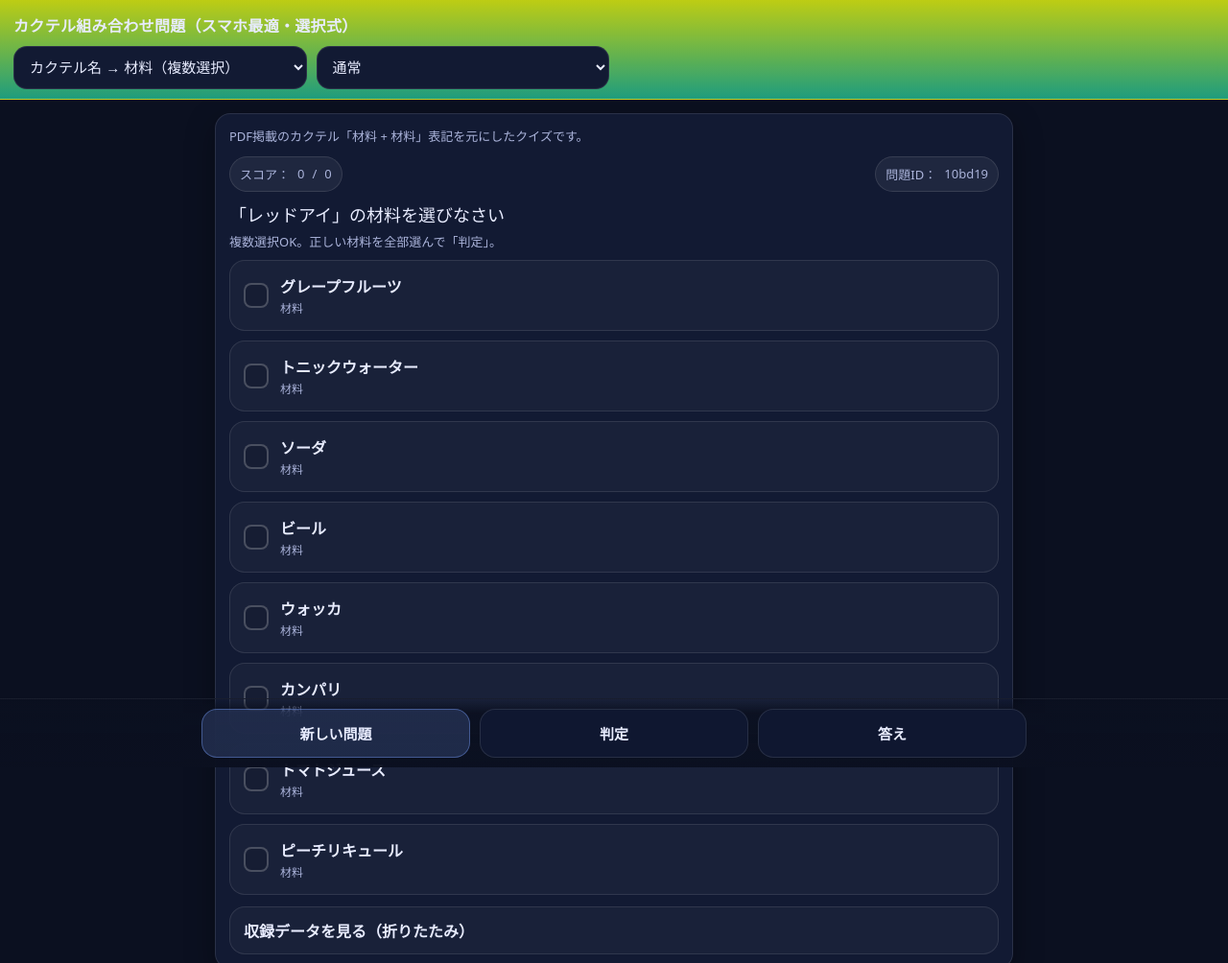
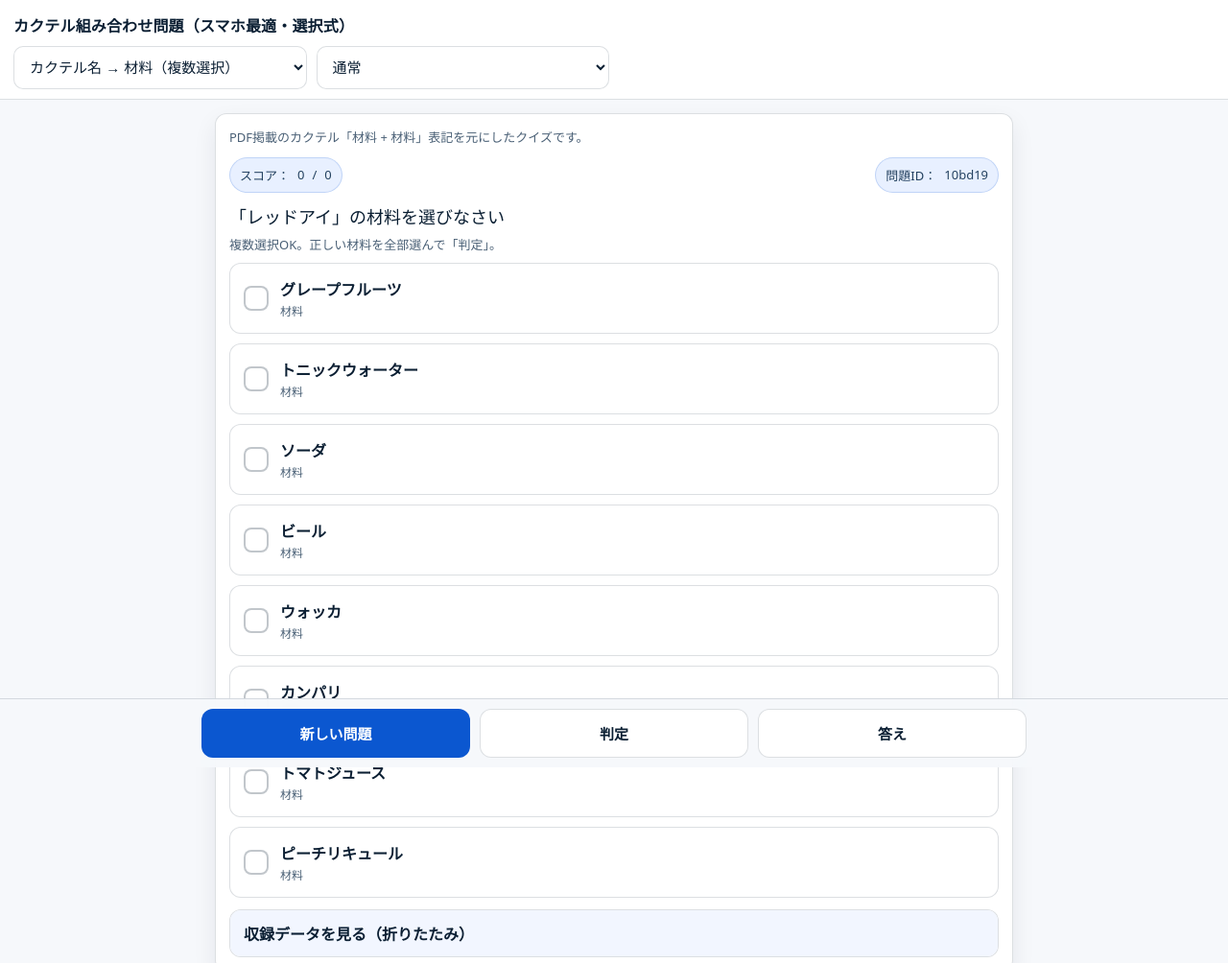
Before and after one commit to Rakkochchch/cocktail, a plain HTML site: page index.html in a window 1280 px wide. Shown: the top 1004 px of the page at 96% size. Drawn offline with Linux system fonts and the light colour scheme.

Commit message:
Add files via upload

```diff
--- a/index.html
+++ b/index.html
@@ -8,305 +8,267 @@
         />
         <title>カクテル組み合わせ問題（スマホ最適）</title>
         <style>
-            :root {
-                --bg: #0b1020;
-                --card: #121a33;
-                --card2: #0f1730;
-                --text: #e8ecff;
-                --muted: #aab3da;
-                --accent: #7aa2ff;
-                --ok: #35d07f;
-                --ng: #ff5c7a;
-                --line: rgba(255, 255, 255, 0.1);
-                --shadow: 0 10px 30px rgba(0, 0, 0, 0.35);
-                --radius: 16px;
+            :root{
+  /* Digital庁風：白基調＋青アクセント */
+  --bg:#f6f8fb;
+  --surface:#ffffff;
+  --surface2:#f2f6ff;
+
+  --text:#0b1f33;
+  --muted:#4a6076;
+
+  --accent:#0b57d0;        /* 代表的な行政サイト系の青 */
+  --accent-weak:#e8f0ff;
+
+  --ok:#0f7b3b;
+  --ng:#c62828;
+
+  --line: rgba(11,31,51,.14);
+
+  --radius:12px;
+  --shadow: 0 10px 24px rgba(11,31,51,.08);
 }
-            * {
-                box-sizing: border-box;
-                -webkit-tap-highlight-color: transparent;
+
+*{ box-sizing:border-box; -webkit-tap-highlight-color: transparent; }
+html, body{ height:100%; }
+body{
+  margin:0;
+  font-family: system-ui, -apple-system, "Hiragino Sans", "Noto Sans JP", sans-serif;
+  background:var(--bg);
+  color:var(--text);
 }
-            body {
-                margin: 0;
-                font-family: system-ui, -apple-system, "Hiragino Sans",
-                    "Noto Sans JP", sans-serif;
-                background: var(--bg);
-                color: var(--text);
-            }
-            header {
-                position: sticky;
-                top: 0;
-                z-index: 10;
-                padding: 14px 14px 10px;
-                border-bottom: 1px solid var(--line);
-                background: linear-gradient(
-                    180deg,
-                    rgba(193, 209, 20, 0.98),
-                    rgba(33, 177, 139, 0.88)
-                );
+
+/* header */
+header{
+  position:sticky; top:0; z-index:10;
+  padding:14px 14px 10px;
+  border-bottom:1px solid var(--line);
+  background:rgba(255,255,255,.92);
   backdrop-filter: blur(8px);
 }
-            h1 {
-                margin: 0 0 10px;
-                font-size: 16px;
-                letter-spacing: 0.02em;
+h1{
+  margin:0 0 10px;
+  font-size:16px;
+  letter-spacing:.01em;
 }
-            .controls {
-                display: flex;
-                gap: 10px;
-                flex-wrap: wrap;
-                align-items: center;
+
+/* selects */
+.controls{ display:flex; gap:10px; flex-wrap:wrap; align-items:center; }
+.controlRow{ display:grid; grid-template-columns: 1fr 1fr; gap:10px; width:100%; }
+@media(min-width:720px){ .controlRow{ grid-template-columns: 1fr 1fr 1fr 1fr; } }
+
+select{
+  width:100%;
+  background:var(--surface);
+  color:var(--text);
+  border:1px solid var(--line);
+  border-radius:10px;
+  padding:12px 12px;
+  font-size:15px;
 }
-            select {
-                width: 100%;
-                background: var(--card);
-                color: var(--text);
-                border: 1px solid var(--line);
-                border-radius: 14px;
-                padding: 12px 12px;
-                font-size: 15px;
-            }
-            .controlRow {
-                display: grid;
-                grid-template-columns: 1fr 1fr;
-                gap: 10px;
-                width: 100%;
-            }
-            @media (min-width: 720px) {
-                .controlRow {
-                    grid-template-columns: 1fr 1fr 1fr 1fr;
-                }
-            }
-            main {
-                max-width: 860px;
-                margin: 0 auto;
-                padding: 14px;
+
+/* layout */
+main{
+  max-width:860px;
+  margin:0 auto;
+  padding:14px;
   padding-bottom: calc(92px + env(safe-area-inset-bottom));
 }
-            .card {
-                background: var(--card);
-                border: 1px solid var(--line);
+
+.card{
+  background:var(--surface);
+  border:1px solid var(--line);
   border-radius: var(--radius);
-                padding: 14px;
+  padding:14px;
   box-shadow: var(--shadow);
 }
-            .meta {
-                color: var(--muted);
-                font-size: 13px;
-                line-height: 1.5;
+
+.meta{
+  color:var(--muted);
+  font-size:13px;
+  line-height:1.6;
 }
-            .topbar {
-                display: flex;
-                justify-content: space-between;
-                align-items: center;
-                gap: 10px;
-                margin-top: 10px;
-                flex-wrap: wrap;
+
+.topbar{
+  display:flex;
+  justify-content:space-between;
+  align-items:center;
+  gap:10px;
+  margin-top:10px;
+  flex-wrap:wrap;
 }
-            .pill {
-                display: inline-flex;
-                align-items: center;
-                gap: 8px;
-                padding: 8px 10px;
-                border-radius: 999px;
-                background: rgba(255, 255, 255, 0.06);
-                border: 1px solid var(--line);
-                font-size: 13px;
-                color: var(--muted);
+
+.pill{
+  display:inline-flex;
+  align-items:center;
+  gap:8px;
+  padding:8px 10px;
+  border-radius:999px;
+  background: var(--accent-weak);
+  border:1px solid rgba(11,87,208,.18);
+  font-size:13px;
+  color:#23415f;
 }
-            .q {
-                font-size: 18px;
-                line-height: 1.35;
-                margin: 12px 0 6px;
+
+.q{
+  font-size:18px;
+  line-height:1.45;
+  margin:12px 0 6px;
 }
-            .hint {
-                color: var(--muted);
-                font-size: 13px;
-                margin-bottom: 10px;
+.hint{
+  color:var(--muted);
+  font-size:13px;
+  margin-bottom:10px;
 }
 
 /* choices */
-            .choices {
-                display: grid;
-                gap: 10px;
-                margin-top: 10px;
-            }
-            .choice {
-                display: flex;
-                gap: 12px;
-                align-items: center;
-                padding: 14px 14px;
-                border-radius: 16px;
-                border: 1px solid var(--line);
-                background: rgba(255, 255, 255, 0.03);
-                cursor: pointer;
-                user-select: none;
-                min-height: 56px;
-            }
-            .choice:active {
-                transform: scale(0.995);
-            }
-            .choice .label {
-                flex: 1;
-            }
-            .choice .title {
-                font-size: 16px;
-                font-weight: 650;
-            }
-            .choice .sub {
-                font-size: 12px;
-                color: var(--muted);
-                margin-top: 2px;
+.choices{
+  display:grid;
+  gap:10px;
+  margin-top:10px;
 }
 
-            /* hide default inputs; keep accessible */
-            .choice input {
-                width: 1px;
-                height: 1px;
-                opacity: 0;
-                position: absolute;
-                pointer-events: none;
+.choice{
+  display:flex;
+  gap:12px;
+  align-items:center;
+  padding:14px 14px;
+  border-radius: 12px;
+  border:1px solid var(--line);
+  background: var(--surface);
+  cursor:pointer;
+  user-select:none;
+  min-height:56px;
 }
 
-            /* custom checkbox/radio */
-            .mark {
-                width: 26px;
-                height: 26px;
-                border-radius: 8px;
-                border: 2px solid rgba(255, 255, 255, 0.22);
-                display: grid;
-                place-items: center;
-                flex: 0 0 26px;
-                background: rgba(0, 0, 0, 0.1);
+.choice:active{ transform: scale(.995); }
+
+.choice .label{ flex:1; }
+.choice .title{ font-size:16px; font-weight:700; }
+.choice .sub{ font-size:12px; color:var(--muted); margin-top:2px; }
+
+.choice input{
+  width:1px; height:1px;
+  opacity:0;
+  position:absolute;
+  pointer-events:none;
 }
-            .mark::after {
-                content: "";
-                width: 12px;
-                height: 12px;
-                border-radius: 4px;
+
+.mark{
+  width:26px; height:26px;
+  border-radius:8px;
+  border:2px solid rgba(11,31,51,.25);
+  display:grid;
+  place-items:center;
+  flex:0 0 26px;
+  background: #fff;
+}
+.choice[data-type="radio"] .mark{ border-radius:999px; }
+
+.mark::after{
+  content:"";
+  width:12px; height:12px;
+  border-radius:4px;
   transform: scale(0);
   background: var(--accent);
-                transition: transform 0.12s ease;
+  transition: transform .12s ease;
 }
-            .choice[data-type="radio"] .mark {
-                border-radius: 999px;
-            }
-            .choice[data-type="radio"] .mark::after {
-                border-radius: 999px;
-                width: 12px;
-                height: 12px;
+.choice[data-type="radio"] .mark::after{
+  border-radius:999px;
+  width:12px; height:12px;
 }
 
-            .choice.selected {
-                border-color: rgba(122, 162, 255, 0.55);
-                background: rgba(122, 162, 255, 0.1);
+.choice.selected{
+  border-color: rgba(11,87,208,.45);
+  background: var(--accent-weak);
 }
-            .choice.selected .mark {
-                border-color: rgba(122, 162, 255, 0.8);
-                background: rgba(122, 162, 255, 0.1);
+.choice.selected .mark{
+  border-color: rgba(11,87,208,.65);
 }
-            .choice.selected .mark::after {
-                transform: scale(1);
+.choice.selected .mark::after{ transform: scale(1); }
+
+/* result */
+.result{
+  margin-top:12px;
+  border-radius: 12px;
+  padding:12px 12px;
+  border:1px solid var(--line);
+  display:none;
+  background: var(--surface2);
+}
+.result.ok{
+  display:block;
+  border-color: rgba(15,123,59,.35);
+  background: rgba(15,123,59,.08);
+}
+.result.ng{
+  display:block;
+  border-color: rgba(198,40,40,.35);
+  background: rgba(198,40,40,.08);
+}
+.result .big{ font-size:16px; font-weight:800; margin-bottom:4px; }
+.result .small{ font-size:13px; color:var(--muted); }
+
+/* bottom action bar */
+.actions{
+  position:fixed; left:0; right:0; bottom:0; z-index:20;
+  padding:10px 12px calc(10px + env(safe-area-inset-bottom));
+  background: rgba(246,248,251,.92);
+  backdrop-filter: blur(8px);
+  border-top:1px solid var(--line);
+}
+.actions .bar{
+  max-width:860px;
+  margin:0 auto;
+  display:grid;
+  grid-template-columns: 1fr 1fr 1fr;
+  gap:10px;
 }
 
-            /* result toast */
-            .result {
-                margin-top: 12px;
-                border-radius: 16px;
-                padding: 12px 12px;
-                border: 1px solid var(--line);
-                display: none;
-            }
-            .result.ok {
-                display: block;
-                border-color: rgba(53, 208, 127, 0.5);
-                background: rgba(53, 208, 127, 0.12);
-            }
-            .result.ng {
-                display: block;
-                border-color: rgba(255, 92, 122, 0.5);
-                background: rgba(255, 92, 122, 0.12);
-            }
-            .result .big {
-                font-size: 16px;
-                font-weight: 700;
-                margin-bottom: 4px;
-            }
-            .result .small {
-                font-size: 13px;
-                color: var(--muted);
+button{
+  width:100%;
+  padding:14px 12px;
+  border-radius: 12px;
+  border:1px solid var(--line);
+  background: var(--surface);
+  color: var(--text);
+  font-size:15px;
+  font-weight:800;
+  cursor:pointer;
 }
 
-            /* bottom fixed actions */
-            .actions {
-                position: fixed;
-                left: 0;
-                right: 0;
-                bottom: 0;
-                z-index: 20;
-                padding: 10px 12px calc(10px + env(safe-area-inset-bottom));
-                background: linear-gradient(
-                    180deg,
-                    rgba(11, 16, 32, 0),
-                    rgba(11, 16, 32, 0.92) 20%,
-                    rgba(11, 16, 32, 0.98)
-                );
-                border-top: 1px solid rgba(255, 255, 255, 0.06);
-            }
-            .actions .bar {
-                max-width: 860px;
-                margin: 0 auto;
-                display: grid;
-                grid-template-columns: 1fr 1fr 1fr;
-                gap: 10px;
-            }
-            button {
-                width: 100%;
-                padding: 14px 12px;
-                border-radius: 16px;
-                border: 1px solid var(--line);
-                background: var(--card2);
-                color: var(--text);
-                font-size: 15px;
-                font-weight: 650;
-                cursor: pointer;
-            }
-            button.primary {
-                background: rgba(122, 162, 255, 0.18);
-                border-color: rgba(122, 162, 255, 0.4);
-            }
-            button:disabled {
-                opacity: 0.55;
-                cursor: not-allowed;
+button.primary{
+  background: var(--accent);
+  color:#fff;
+  border-color: rgba(11,87,208,.55);
 }
 
+button:disabled{ opacity:.55; cursor:not-allowed; }
+
 /* collapsible info */
-            details {
-                margin-top: 12px;
+details{
+  margin-top:12px;
   border-radius: var(--radius);
-                overflow: hidden;
-                border: 1px solid var(--line);
-                background: rgba(255, 255, 255, 0.03);
+  overflow:hidden;
+  border:1px solid var(--line);
+  background: #fff;
 }
-            summary {
-                padding: 12px 14px;
-                cursor: pointer;
-                font-weight: 650;
-                list-style: none;
+summary{
+  padding:12px 14px;
+  cursor:pointer;
+  font-weight:800;
+  list-style:none;
+  background: var(--surface2);
 }
-            summary::-webkit-details-marker {
-                display: none;
+summary::-webkit-details-marker{ display:none; }
+.detailsBody{
+  padding:0 14px 14px;
+  color:var(--muted);
+  font-size:13px;
+  line-height:1.65;
 }
-            .detailsBody {
-                padding: 0 14px 14px;
-                color: var(--muted);
-                font-size: 13px;
-                line-height: 1.55;
-            }
-            .sep {
-                height: 1px;
-                background: rgba(255, 255, 255, 0.08);
-                margin: 10px 0;
-            }
+.sep{ height:1px; background: rgba(11,31,51,.10); margin:10px 0; }
+
         </style>
     </head>
     <body>
```
Lines whose indentation alone changed are shown as unchanged.
